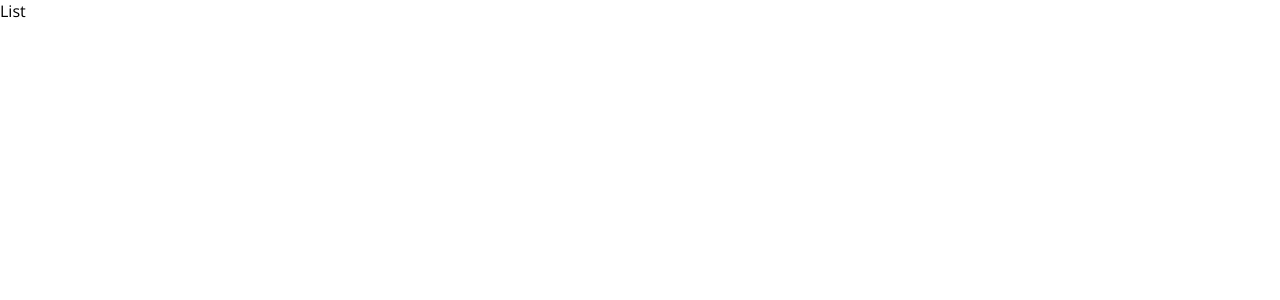
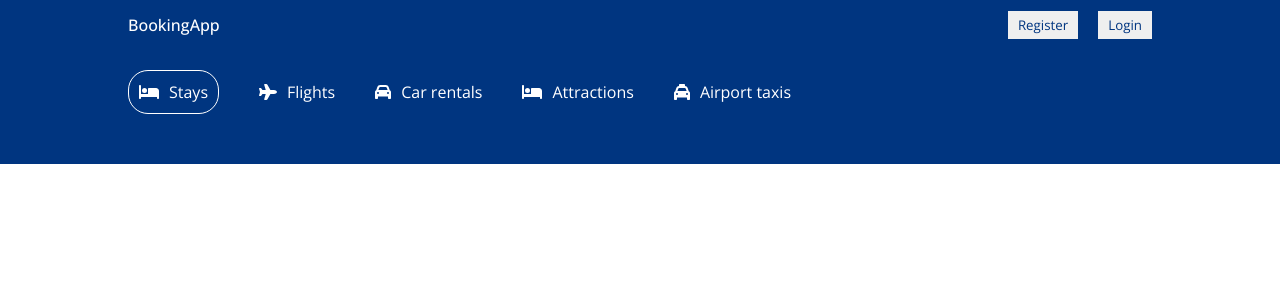
Before and after one commit to mrmezan06/Booking-App, a React (Create React App) app in the folder booking-ui/: page /hotels in a window 1280 px wide. Shown: the top 300 px of the page. Built offline with nearby package versions, Linux system fonts and the light colour scheme.

Commit message:
Hotels Header also done by some customization

```diff
--- a/booking-ui/src/components/header/Header.jsx
+++ b/booking-ui/src/components/header/Header.jsx
@@ -14,7 +14,7 @@
 import "react-date-range/dist/theme/default.css"; // theme css file
 import { format } from "date-fns";
 
-const Header = () => {
+const Header = ({ type }) => {
   const [openDate, setOpenDate] = useState(false);
   const [date, setDate] = useState([
     {
@@ -40,7 +40,11 @@
   };
   return (
     <div className="header">
-      <div className="headerContainer">
+      <div
+        className={
+          type === "list" ? "headerContainer listMode" : "headerContainer"
+        }
+      >
         <div className="headerList">
           <div className="headerListItem active">
             <FontAwesomeIcon icon={faBed} />
@@ -63,10 +67,14 @@
             <span>Airport taxis</span>
           </div>
         </div>
-        <h1 className="headerTitle">A lifetime of discounts? It's Genius</h1>
+        {type !== "list" && (
+          <>
+            <h1 className="headerTitle">
+              A lifetime of discounts? It's Genius
+            </h1>
             <p className="headerDesc">
-          Get rewarded for your travels - unlock instant savings of 10% or more
-          on thousands of hotels, flights, and car rentals.
+              Get rewarded for your travels - unlock instant savings of 10% or
+              more on thousands of hotels, flights, and car rentals.
             </p>
             <button className="headerBtn">Sign in / Register</button>
             <div className="headerSearch">
@@ -117,7 +125,9 @@
                         >
                           -
                         </button>
-                    <span className="optionCounterNumber">{options.adult}</span>
+                        <span className="optionCounterNumber">
+                          {options.adult}
+                        </span>
                         <button
                           className="optionCounterButton"
                           onClick={() => handleOption("adult", "i")}
@@ -157,7 +167,9 @@
                         >
                           -
                         </button>
-                    <span className="optionCounterNumber">{options.room}</span>
+                        <span className="optionCounterNumber">
+                          {options.room}
+                        </span>
                         <button
                           className="optionCounterButton"
                           onClick={() => handleOption("room", "i")}
@@ -173,6 +185,8 @@
                 <div className="headerBtn">Search</div>
               </div>
             </div>
+          </>
+        )}
       </div>
     </div>
   );
--- a/booking-ui/src/components/header/header.css
+++ b/booking-ui/src/components/header/header.css
@@ -10,6 +10,10 @@
   width: 100%;
   max-width: 1024px;
   margin: 20px 0px 100px 0px;
+}
+
+.headerContainer.listMode {
+  margin: 20px 0px 0px 0px;
 }
 
 .headerList {
--- a/booking-ui/src/pages/list/List.jsx
+++ b/booking-ui/src/pages/list/List.jsx
@@ -1,7 +1,14 @@
 import React from "react";
+import Header from "../../components/header/Header";
+import Navbar from "../../components/navbar/Navbar";
 
 const List = () => {
-  return <div>List</div>;
+  return (
+    <div>
+      <Navbar />
+      <Header type="list" />
+    </div>
+  );
 };
 
 export default List;
```
Lines whose indentation alone changed are shown as unchanged.
